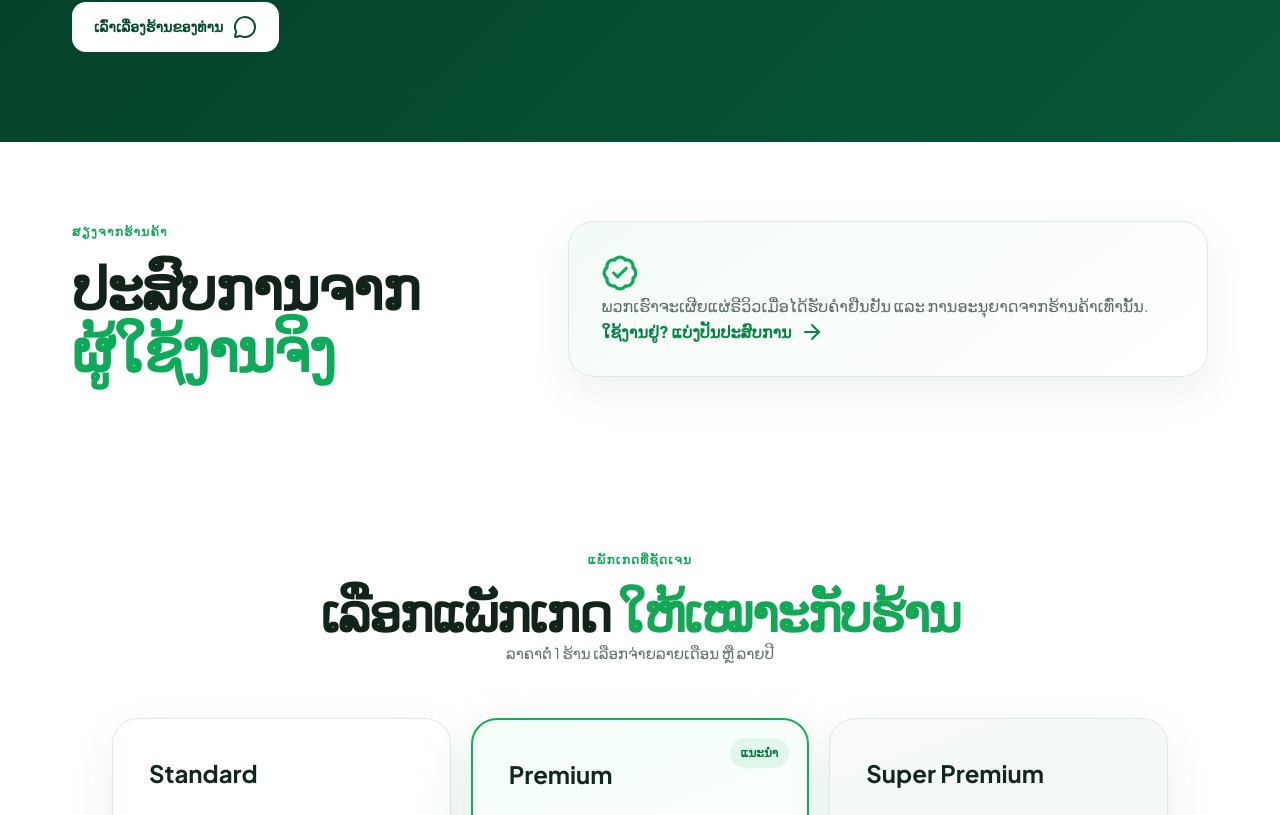
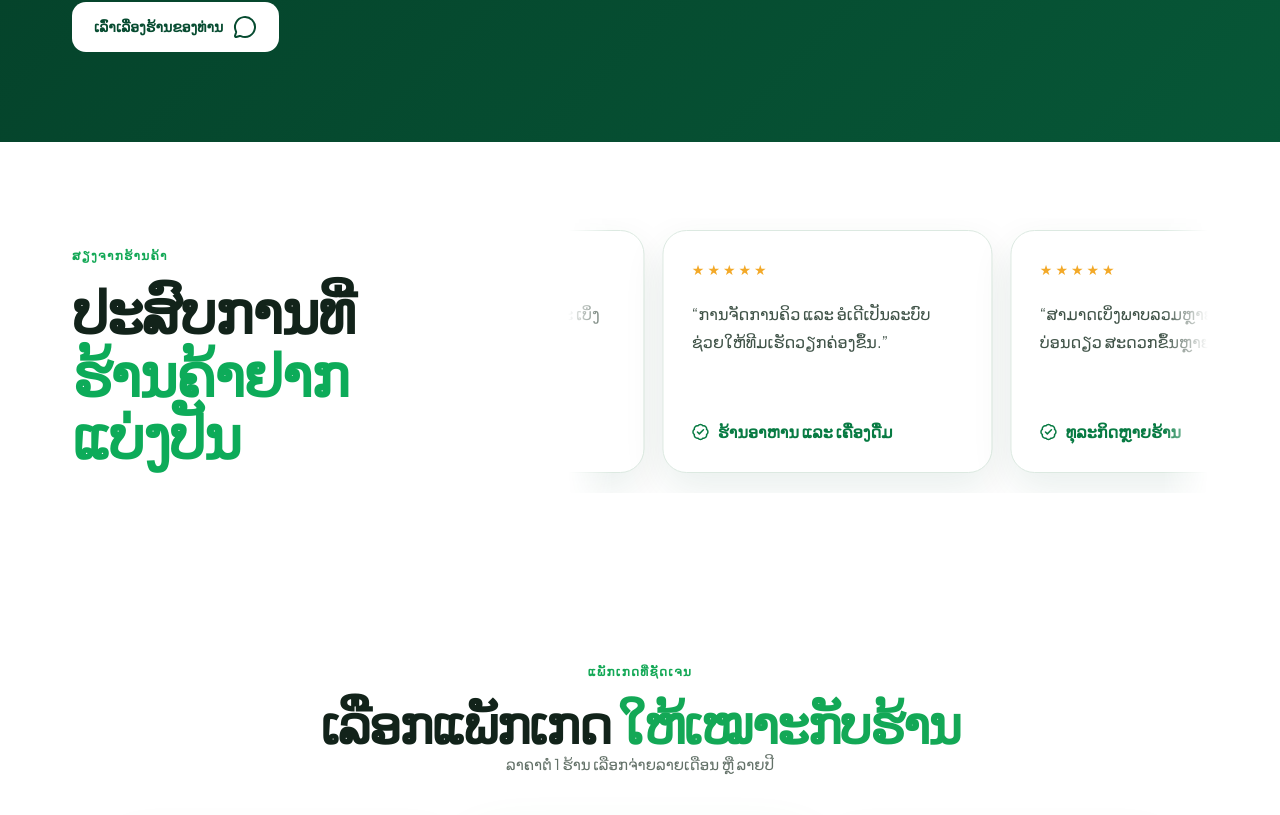
Before and after one commit to csblaos/express-turso, a Next.js app: page / in a window 1280 px wide. Shown: the part 2705-3520 px from the top of the page. Built offline with nearby package versions, Linux system fonts and the light colour scheme; a web font is replaced by a local one.

Commit message:
Make navigation sticky and add review carousel

```diff
--- a/app/globals.css
+++ b/app/globals.css
@@ -8,9 +8,9 @@ html { scroll-behavior: smooth; }
 body { margin: 0; background: #fff; color: var(--ink); font-family: var(--font-jakarta), "Avenir Next", "Segoe UI", sans-serif; }
 a { color: inherit; text-decoration: none; }
 button, input { font: inherit; }
-main { overflow: hidden; }
+main { overflow: clip; }
 .section { max-width: 1200px; margin: 0 auto; padding: 110px 32px; }
-.site-header { max-width: 1200px; height: 82px; margin: 0 auto; padding: 0 32px; display: flex; align-items: center; justify-content: space-between; gap: 30px; }
+.site-header { position:sticky; top:10px; z-index:100; max-width:1200px; height:72px; margin:10px auto 0; padding:0 24px; display:flex; align-items:center; justify-content:space-between; gap:30px; border:1px solid rgba(219,232,223,.88); border-radius:18px; background:rgba(255,255,255,.88); box-shadow:0 10px 36px rgba(17,67,42,.09); backdrop-filter:blur(18px); -webkit-backdrop-filter:blur(18px); }
 .brand { display: inline-flex; flex-shrink: 0; align-items: center; gap: 10px; white-space: nowrap; font-family: var(--font-jakarta), sans-serif; font-weight: 800; font-size: 20px; letter-spacing: -.7px; }
 .brand img { width: 38px; height: 38px; border-radius: 10px; }
 .brand span span { color: var(--green); }
@@ -340,9 +340,18 @@ h2 { font-size:clamp(38px,4vw,56px); line-height:1.16; text-wrap:balance; }
 .review-pending > svg { width:38px;height:38px;color:#0dab59; }
 .review-pending p { color:#5d6e64;line-height:1.75;font-size:16px; }
 .review-pending a { display:inline-flex;align-items:center;gap:8px;color:#078249;font-weight:750; }
+.review-slider { min-width:0; overflow:hidden; padding:12px 0 20px; mask-image:linear-gradient(90deg,transparent,#000 7%,#000 93%,transparent); }
+.review-track { width:max-content; display:flex; gap:18px; animation:reviewScroll 28s linear infinite; }
+.review-slider:hover .review-track { animation-play-state:paused; }
+.review-card { width:330px; min-height:230px; padding:28px; border:1px solid #dce9e1; border-radius:24px; background:#fff; box-shadow:0 16px 42px rgba(15,83,51,.09); }
+.review-stars { color:#f3a928; letter-spacing:3px; font-size:14px; }
+.review-card p { min-height:100px; margin:20px 0; color:#405348; font-size:16px; line-height:1.75; }
+.review-card > div:last-child { display:flex; align-items:center; gap:8px; color:#087b43; }
+@keyframes reviewScroll { to{transform:translateX(calc(-50% - 9px))} }
 
 @media (max-width:900px) { .pricing-grid { grid-template-columns:1fr 1fr; } .pricing-card.custom { grid-column:1/-1;max-width:520px;width:100%;justify-self:center; } .device-grid { grid-template-columns:1fr 1fr; } }
 @media (max-width:640px) { .pricing-grid { grid-template-columns:1fr; } .pricing-card.custom { grid-column:auto;max-width:none; } .device-grid { grid-template-columns:1fr 1fr;gap:12px; } .device-grid article { padding:22px 14px; } .reviews-section { grid-template-columns:1fr;gap:28px;padding-block:64px; } .review-pending { padding:24px; } }
+@media (max-width:640px) { .site-header { top:6px; height:66px; margin:6px 8px 0; border-radius:15px; } .review-card { width:280px; min-height:215px; padding:23px; } .review-card p { min-height:95px; font-size:14px; } }
 
 /* Compact, accessible language menu */
 .language-dropdown { position:relative; z-index:30; }
@@ -356,3 +365,4 @@ h2 { font-size:clamp(38px,4vw,56px); line-height:1.16; text-wrap:balance; }
 .language-options button svg { color:#0dab59; }
 @keyframes languageMenuIn { from{opacity:0;transform:translateY(-5px) scale(.98)} to{opacity:1;transform:none} }
 @media (max-width:640px) { .language-trigger { min-width:102px;height:38px;padding-inline:10px;gap:6px; } .language-trigger span { font-size:11px; } .language-options { width:140px; } }
+@media (prefers-reduced-motion:reduce) { .review-track { animation:none; } }
--- a/app/page.tsx
+++ b/app/page.tsx
@@ -36,9 +36,9 @@ const pricingCopy = {
 } as const;
 
 const extraCopy = {
-  lo:{ deviceKicker:"ໃຊ້ງານໄດ້ຢືດຫຍຸ່ນ",deviceTitle:["ຮອງຮັບອຸປະກອນ","ທີ່ຮ້ານໃຊ້ທຸກມື້"],devices:[["ຄອມພິວເຕີ","ໜ້າຈໍໃຫຍ່ ເໝາະສຳລັບແຄັດເຊຍ"],["ໂທລະສັບ","ເບິ່ງຂໍ້ມູນຮ້ານໄດ້ທຸກບ່ອນ"],["ແທັບເລັດ","ຮັບອໍເດີ ແລະ ຂາຍໄດ້ຄ່ອງ"],["ເຄື່ອງພິມໃບບິນ","ຮອງຮັບໃບບິນຂະໜາດ 80 ມມ."]],reviewKicker:"ສຽງຈາກຮ້ານຄ້າ",reviewTitle:["ປະສົບການຈາກ","ຜູ້ໃຊ້ງານຈິງ"],reviewNote:"ພວກເຮົາຈະເຜີຍແຜ່ຣີວິວເມື່ອໄດ້ຮັບຄຳຢືນຢັນ ແລະ ການອະນຸຍາດຈາກຮ້ານຄ້າເທົ່ານັ້ນ.",reviewCta:"ໃຊ້ງານຢູ່? ແບ່ງປັນປະສົບການ"},
-  th:{deviceKicker:"ใช้งานได้ยืดหยุ่น",deviceTitle:["รองรับอุปกรณ์","ที่ร้านใช้ทุกวัน"],devices:[["คอมพิวเตอร์","หน้าจอใหญ่ เหมาะสำหรับจุดแคชเชียร์"],["โทรศัพท์มือถือ","ตรวจสอบข้อมูลร้านได้จากทุกที่"],["แท็บเล็ต","รับออเดอร์และขายได้อย่างคล่องตัว"],["เครื่องพิมพ์ใบเสร็จ","รองรับใบเสร็จขนาด 80 มม."]],reviewKicker:"เสียงจากร้านค้า",reviewTitle:["ประสบการณ์จาก","ผู้ใช้งานจริง"],reviewNote:"เราจะแสดงรีวิวหลังได้รับการยืนยันและอนุญาตจากร้านค้าเท่านั้น เพื่อให้ทุกข้อความเป็นประสบการณ์จริง",reviewCta:"ใช้งานอยู่? แชร์ประสบการณ์กับเรา"},
-  en:{deviceKicker:"Work your way",deviceTitle:["Works with the devices","your store uses every day"],devices:[["Computer","A larger screen for the cashier counter"],["Mobile","Check store information from anywhere"],["Tablet","Take orders and sell with flexibility"],["Receipt printer","Supports 80 mm receipts"]],reviewKicker:"From our stores",reviewTitle:["Experiences from","real customers"],reviewNote:"We only publish reviews after the store verifies and approves them, keeping every testimonial authentic.",reviewCta:"Already using O KhaiDee+? Share your experience"}
+  lo:{ deviceKicker:"ໃຊ້ງານໄດ້ຢືດຫຍຸ່ນ",deviceTitle:["ຮອງຮັບອຸປະກອນ","ທີ່ຮ້ານໃຊ້ທຸກມື້"],devices:[["ຄອມພິວເຕີ","ໜ້າຈໍໃຫຍ່ ເໝາະສຳລັບແຄັດເຊຍ"],["ໂທລະສັບ","ເບິ່ງຂໍ້ມູນຮ້ານໄດ້ທຸກບ່ອນ"],["ແທັບເລັດ","ຮັບອໍເດີ ແລະ ຂາຍໄດ້ຄ່ອງ"],["ເຄື່ອງພິມໃບບິນ","ຮອງຮັບໃບບິນຂະໜາດ 80 ມມ."]],reviewKicker:"ສຽງຈາກຮ້ານຄ້າ",reviewTitle:["ປະສົບການທີ່","ຮ້ານຄ້າຢາກແບ່ງປັນ"],reviews:[["ຂາຍໄດ້ໄວຂຶ້ນ ອອກໃບບິນງ່າຍ ແລະ ເບິ່ງຍອດຂາຍໄດ້ຊັດເຈນ.","ຮ້ານຄ້າປີກ"],["ການຈັດການຄິວ ແລະ ອໍເດີເປັນລະບົບ ຊ່ວຍໃຫ້ທີມເຮັດວຽກຄ່ອງຂຶ້ນ.","ຮ້ານອາຫານ ແລະ ເຄື່ອງດື່ມ"],["ສາມາດເບິ່ງພາບລວມຫຼາຍຮ້ານໄດ້ໃນບ່ອນດຽວ ສະດວກຂຶ້ນຫຼາຍ.","ທຸລະກິດຫຼາຍຮ້ານ"]]},
+  th:{deviceKicker:"ใช้งานได้ยืดหยุ่น",deviceTitle:["รองรับอุปกรณ์","ที่ร้านใช้ทุกวัน"],devices:[["คอมพิวเตอร์","หน้าจอใหญ่ เหมาะสำหรับจุดแคชเชียร์"],["โทรศัพท์มือถือ","ตรวจสอบข้อมูลร้านได้จากทุกที่"],["แท็บเล็ต","รับออเดอร์และขายได้อย่างคล่องตัว"],["เครื่องพิมพ์ใบเสร็จ","รองรับใบเสร็จขนาด 80 มม."]],reviewKicker:"เสียงจากร้านค้า",reviewTitle:["ประสบการณ์ที่","ร้านค้าอยากแบ่งปัน"],reviews:[["ขายได้เร็วขึ้น ออกใบเสร็จง่าย และดูยอดขายได้ชัดเจนกว่าเดิม","ร้านค้าปลีก"],["การจัดการคิวและออเดอร์เป็นระบบ ช่วยให้ทีมทำงานคล่องตัวขึ้น","ร้านอาหารและเครื่องดื่ม"],["ดูภาพรวมหลายร้านได้จากที่เดียว ทำให้บริหารงานสะดวกขึ้นมาก","ธุรกิจหลายร้าน"]]},
+  en:{deviceKicker:"Work your way",deviceTitle:["Works with the devices","your store uses every day"],devices:[["Computer","A larger screen for the cashier counter"],["Mobile","Check store information from anywhere"],["Tablet","Take orders and sell with flexibility"],["Receipt printer","Supports 80 mm receipts"]],reviewKicker:"From our stores",reviewTitle:["Experiences stores","want to share"],reviews:[["Checkout is faster, receipts are simple, and sales are much easier to understand.","Retail store"],["Structured queues and orders help the whole team work more smoothly.","Food and beverage store"],["Seeing every store in one overview makes daily management much easier.","Multi-store business"]]}
 } as const;
 
 export default function Home() {
@@ -74,7 +74,7 @@ export default function Home() {
     <section className="section features-section" id="features" data-reveal><div className="section-heading"><div><span className="section-kicker">{t.featureKicker}</span><h2>{t.featureTitle[0]}<br/><span>{t.featureTitle[1]}</span></h2></div><p>{t.featureLead}</p></div><div className="feature-grid">{t.features.map(([title,description],i)=>{const Icon=featureIcons[i];return <article className="feature-card" style={{"--card-index":i} as React.CSSProperties} key={title}><div className="icon-box"><Icon/></div><h3>{title}</h3><p>{description}</p><span>{t.more}<ArrowRight size={15}/></span></article>})}</div></section>
     <section className="section devices-section" data-reveal><div className="center-heading"><span className="section-kicker">{x.deviceKicker}</span><h2>{x.deviceTitle[0]} <span>{x.deviceTitle[1]}</span></h2></div><div className="device-grid">{x.devices.map(([title,text],i)=>{const Icon=[Monitor,Smartphone,Tablet,Printer][i];return <article key={title}><div><Icon/></div><h3>{title}</h3><p>{text}</p></article>})}</div></section>
     <section className="section business-section" id="business" data-reveal><div className="business-copy"><span className="section-kicker light">{t.businessKicker}</span><h2>{t.businessTitle[0]}<br/><span>{t.businessTitle[1]}</span></h2><p>{t.businessLead}</p><a className="button button-light" href={whatsappUrl} target="_blank" rel="noreferrer">{t.tell}<MessageCircle/></a></div><div className="business-cards">{t.businesses.map(([title,detail],i)=>{const Icon=businessIcons[i];return <article style={{"--card-index":i} as React.CSSProperties} key={title}><div><Icon/></div><span>0{i+1}</span><h3>{title}</h3><p>{detail}</p></article>})}</div></section>
-    <section className="section reviews-section" data-reveal><div><span className="section-kicker">{x.reviewKicker}</span><h2>{x.reviewTitle[0]}<br/><span>{x.reviewTitle[1]}</span></h2></div><div className="review-pending"><BadgeCheck/><p>{x.reviewNote}</p><a href={whatsappUrl} target="_blank" rel="noreferrer">{x.reviewCta}<ArrowRight/></a></div></section>
+    <section className="section reviews-section" data-reveal><div><span className="section-kicker">{x.reviewKicker}</span><h2>{x.reviewTitle[0]}<br/><span>{x.reviewTitle[1]}</span></h2></div><div className="review-slider"><div className="review-track">{[...x.reviews,...x.reviews].map(([text,type],i)=><article className="review-card" key={`${type}-${i}`}><div className="review-stars">★★★★★</div><p>“{text}”</p><div><BadgeCheck size={18}/><strong>{type}</strong></div></article>)}</div></div></section>
     <section className="section pricing-section" id="pricing" data-reveal><div className="center-heading"><span className="section-kicker">{p.kicker}</span><h2>{p.title[0]} <span>{p.title[1]}</span></h2><p>{p.lead}</p></div><div className="pricing-grid">{p.plans.map((plan,i)=><article className={`pricing-card ${i===1?"featured":""} ${i===2?"custom":""}`} key={plan.name}>{i===1&&<span className="plan-badge">{p.recommended}</span>}<h3>{plan.name}</h3>{plan.monthly?<><div className="price"><strong>₭{plan.monthly}</strong><span>{p.perMonth}</span></div><div className="annual-price"><span>{p.annual}</span><strong>₭{plan.yearly}</strong><span>{p.perYear}</span></div></>:<div className="contact-price"><Server/><strong>{p.contact}</strong></div>}<ul>{plan.features.map(feature=><li key={feature}><Check size={18}/><span>{feature}</span></li>)}</ul><a className={`button ${i!==1?"button-outline":""}`} href={planUrl(plan.name)} target="_blank" rel="noreferrer"><MessageCircle size={19}/>{i===2?p.contact:p.cta}</a></article>)}</div><aside className="store-rule"><div><Store size={26}/></div><div><strong>{p.ruleTitle}</strong><p>{p.rule}</p></div></aside></section>
     <section className="section process-section" data-reveal><div className="center-heading"><span className="section-kicker">{t.processKicker}</span><h2>{t.processTitle[0]} <span>{t.processTitle[1]}</span></h2><p>{t.processLead}</p></div><div className="steps">{t.steps.map(([title,text],i)=><article style={{"--card-index":i} as React.CSSProperties} key={title}><div className="step-number">0{i+1}</div>{i<2&&<div className="step-line"/>}<h3>{title}</h3><p>{text}</p></article>)}</div></section>
     <section className="section faq-section" id="faq" data-reveal><div className="faq-intro"><span className="section-kicker">{t.faqKicker}</span><h2>{t.faqTitle[0]}<br/><span>{t.faqTitle[1]}</span></h2><p>{t.faqLead}</p><a className="text-link green-link" href={whatsappUrl} target="_blank" rel="noreferrer">{t.ask}<ArrowRight/></a></div><div className="faq-list">{t.faqs.map(([q,a],i)=><details key={q} open={i===0}><summary>{q}<span>+</span></summary><p>{a}</p></details>)}</div></section>
```
